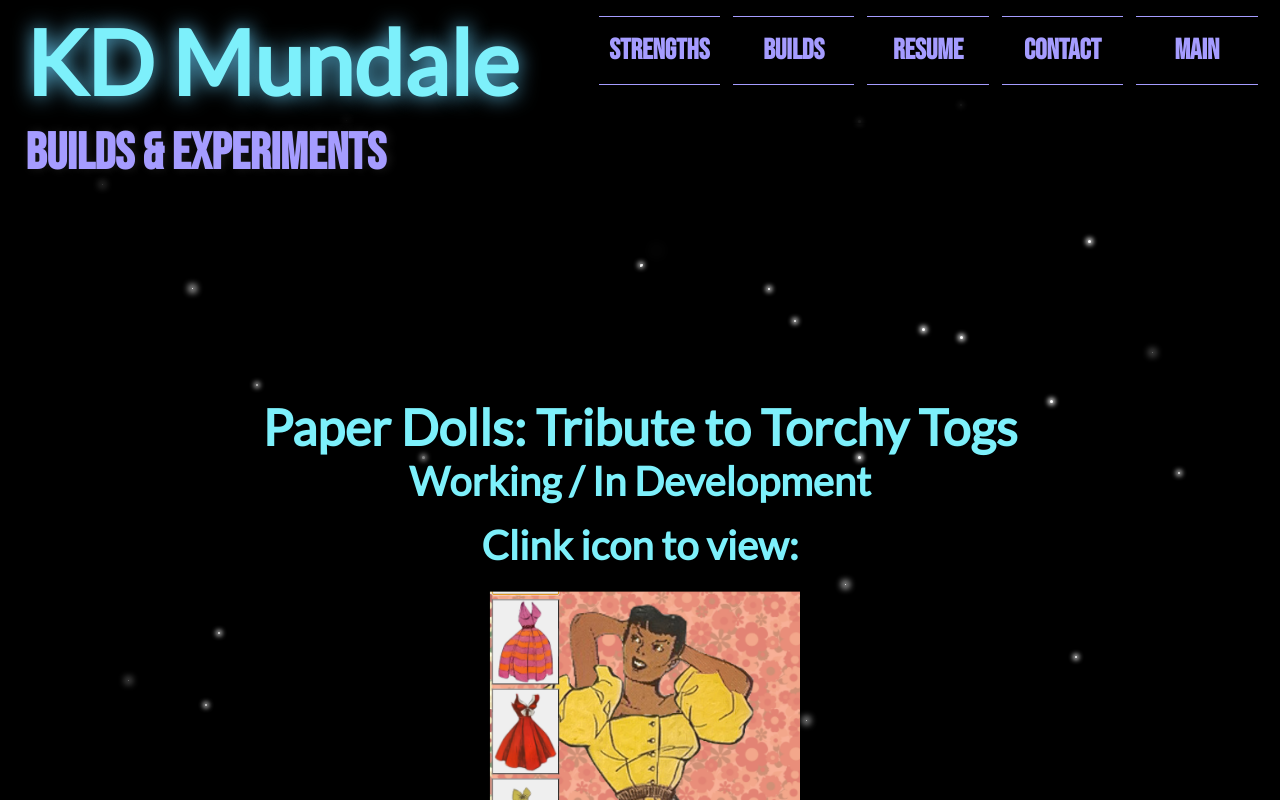
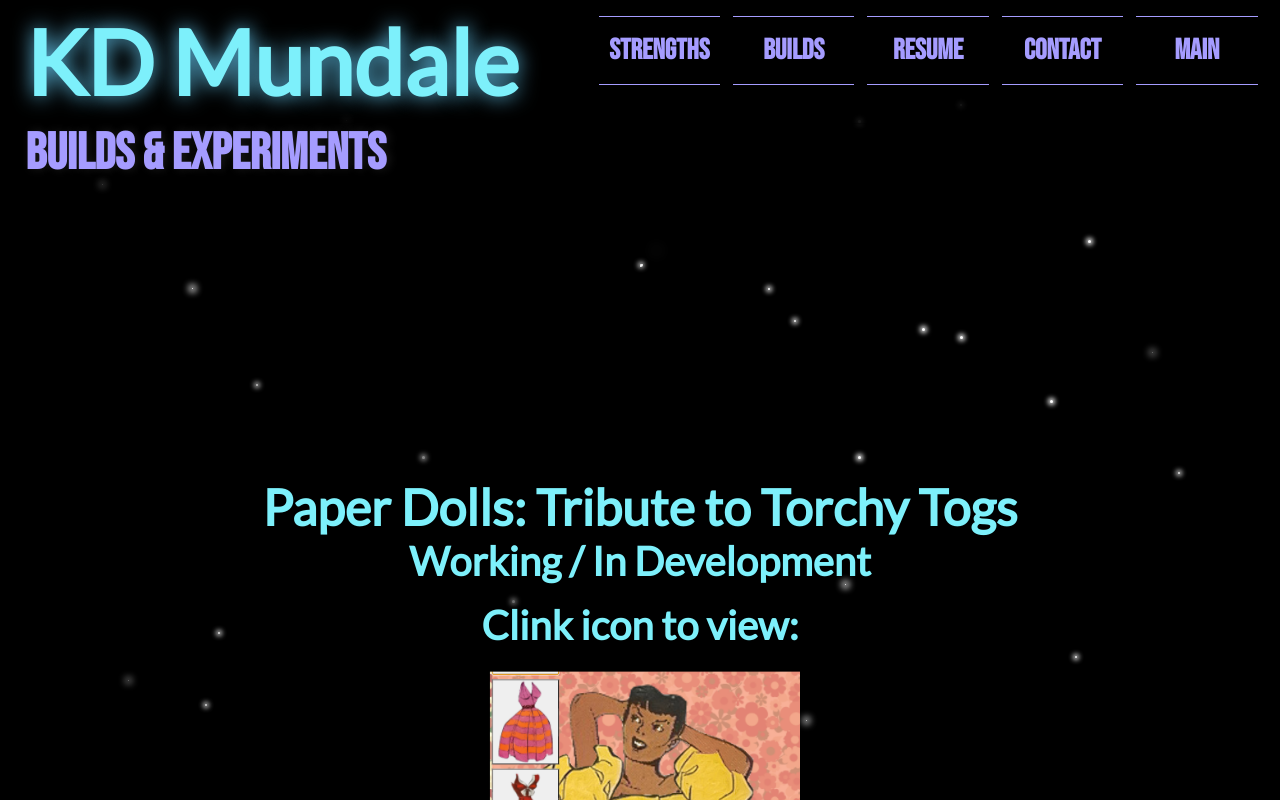
Before and after one commit to kdmundale/Profile-2.0, a Next.js app: page /projects in a window 1280 px wide. Shown: the top 800 px of the page. Built offline with nearby package versions, Linux system fonts and the light colour scheme.

Commit message:
increase heading margin on projects page

```diff
--- a/styles/Projects.module.css
+++ b/styles/Projects.module.css
@@ -14,7 +14,7 @@
 }
 
 .main section h2 {
-  margin-top: 3rem;
+  margin-top: 5rem;
   text-align: center;
   font-family: 'Lato', sans-serif;
   font-weight: bolder;
@@ -142,6 +142,7 @@
 
   .main section h2 {
     font-size: 50px;
+    margin-top: 8rem;
   }
 
   .main section h3 {
```
